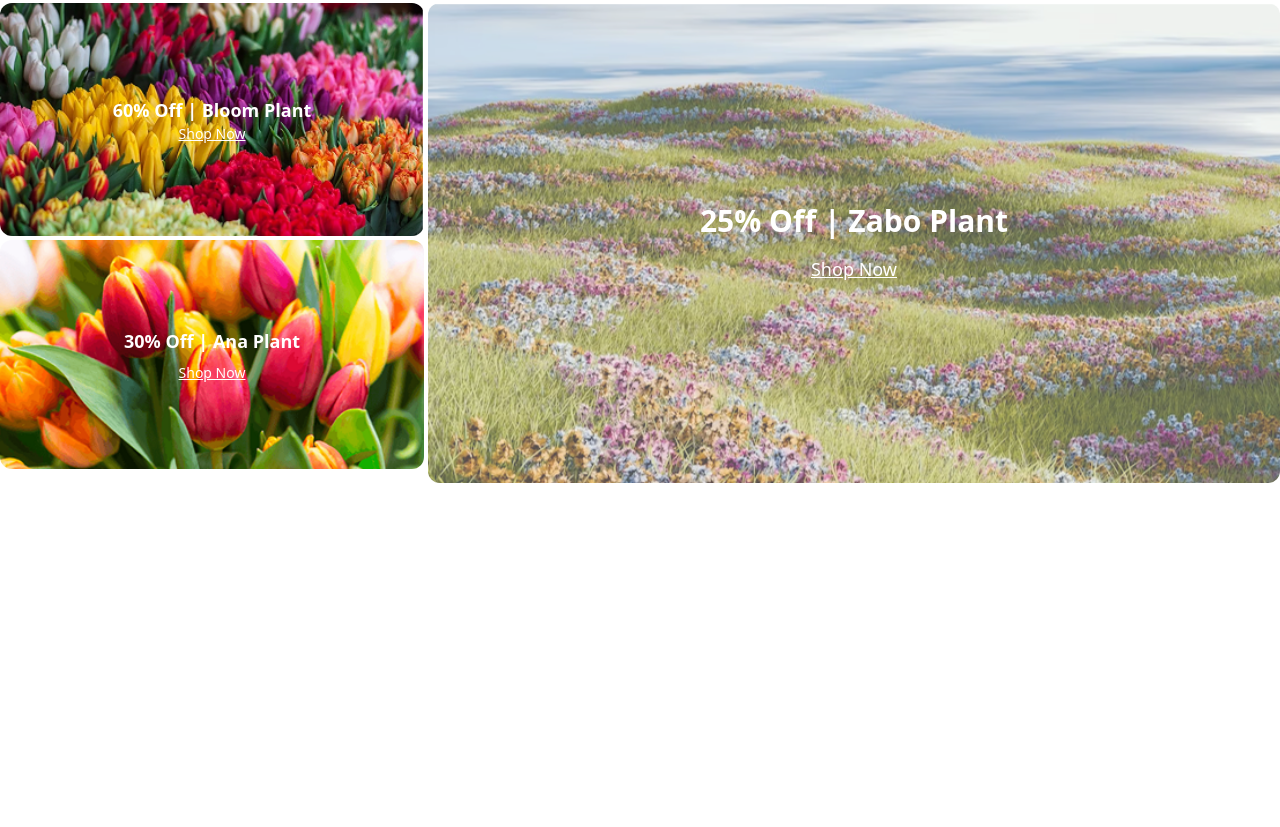
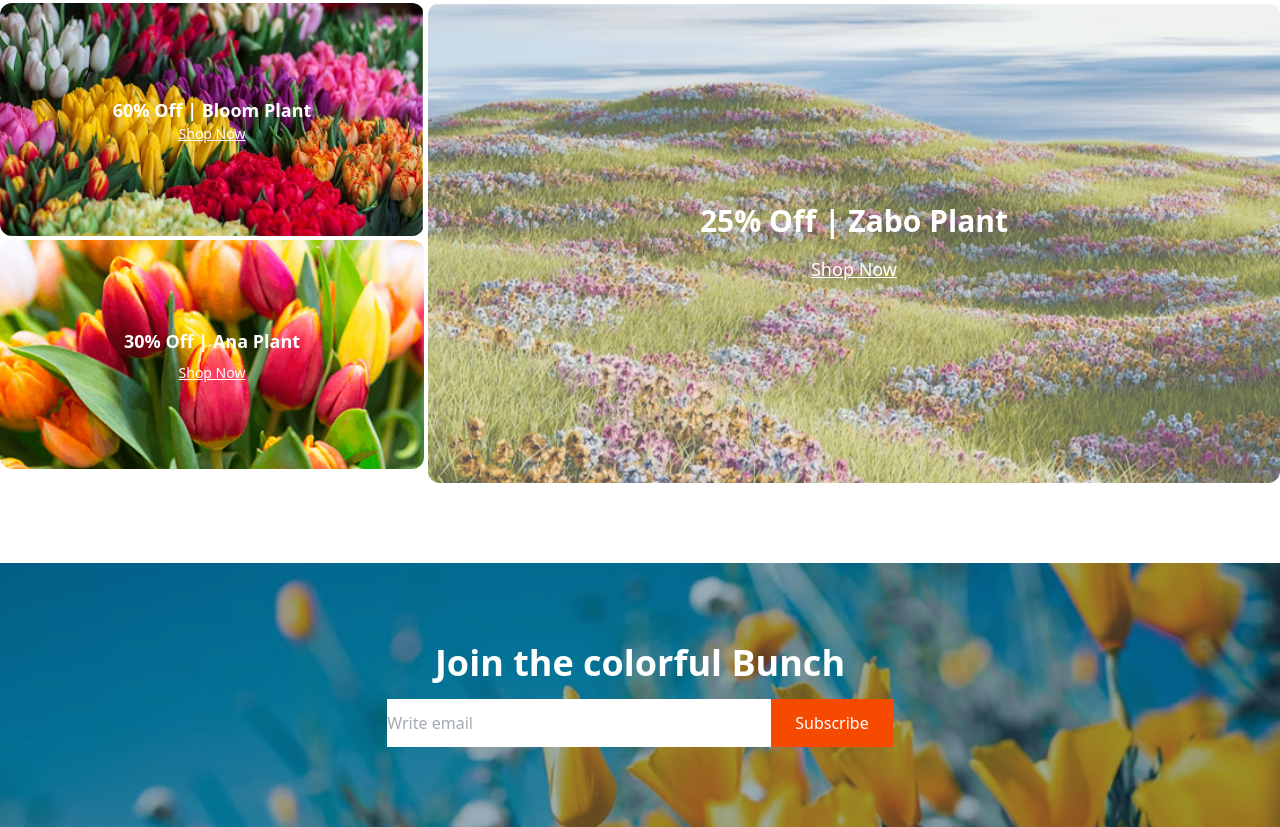
Before and after one commit to Uchchash346/Faugei-Flower-Shop, a plain HTML site: page index.html in a window 1280 px wide. Shown: the part 2478-3305 px from the top of the page. Before the commit the page ends 2961 px from the top, so only its background shows below. Drawn offline with nearby package versions, Linux system fonts and the light colour scheme; files whose address does not match are found by name.

Commit message:
Newsletter section complete

```diff
--- a/index.html
+++ b/index.html
@@ -244,6 +244,25 @@
           </div>
         </div>
       </div>
+
+      <!-- Newsletter Section -->
+      <div class="text-white text-center py-20 mt-20 newsletter-section">
+        <h2 class="text-4xl font-semibold mb-4">Join the colorful Bunch</h2>
+        <form action="" class="subscribe-form">
+          <input
+            type="email"
+            name=""
+            id=""
+            placeholder="Write email"
+            class="bg-white h-12 text-gray-600 w-96"
+          />
+          <input
+            type="submit"
+            value="Subscribe"
+            class="bg-orange-600 hover:bg-orange-700 px-6 py-2 h-12"
+          />
+        </form>
+      </div>
     </main>
     <footer></footer>
   </body>
--- a/style.css
+++ b/style.css
@@ -1,5 +1,5 @@
 /* Global Styles */
-.container-area{
+.container-area {
   /* padding: 0;
   margin: 0; */
   /* max-width: 100%; */
@@ -24,3 +24,17 @@
 .plants-grid-item {
   padding-top: 10px;
 }
+
+.newsletter-section {
+  background-image: url("./assets/news-letter-bg.png");
+  background-repeat: no-repeat;
+  background-size: cover;
+}
+
+.subscribe-form{
+    width: 830px;
+    justify-content: center;
+    align-items: center;
+    margin: auto;
+    display: flex;
+}
```
